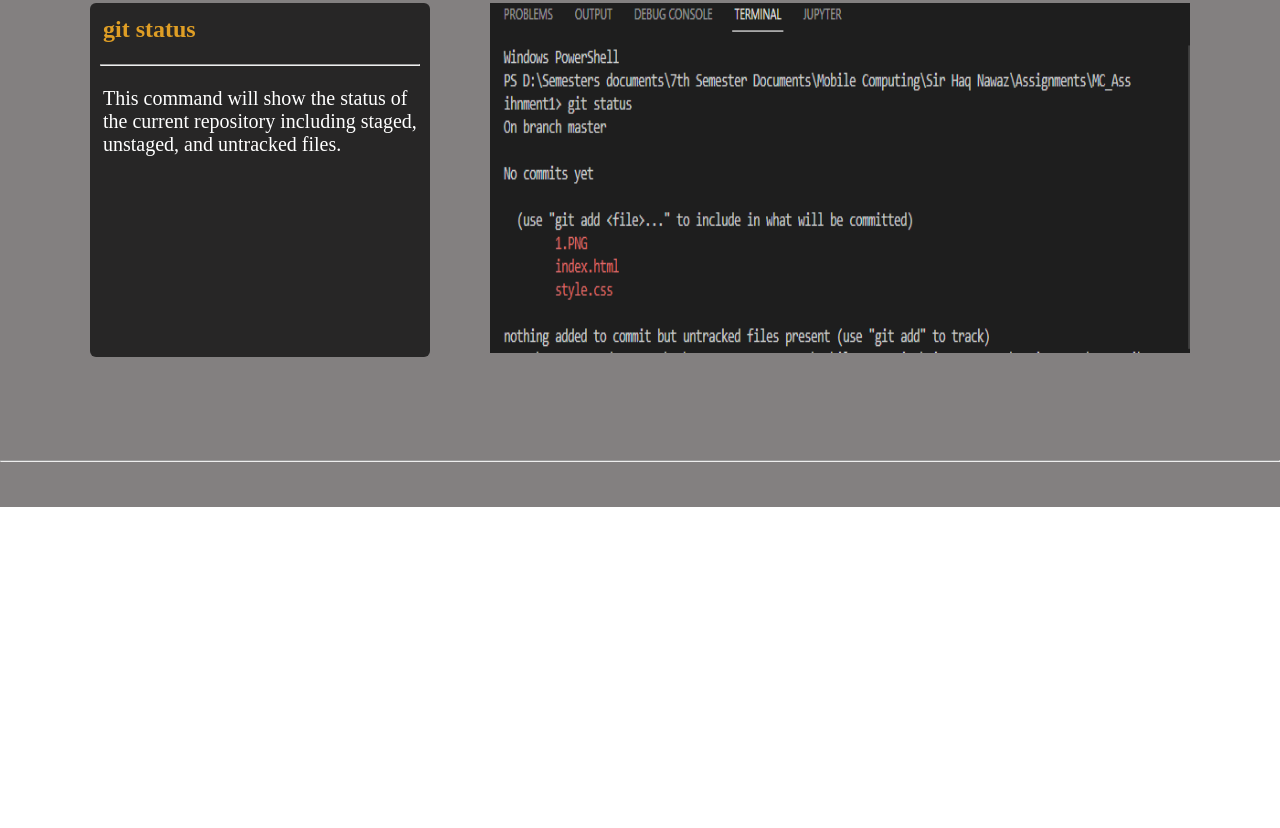
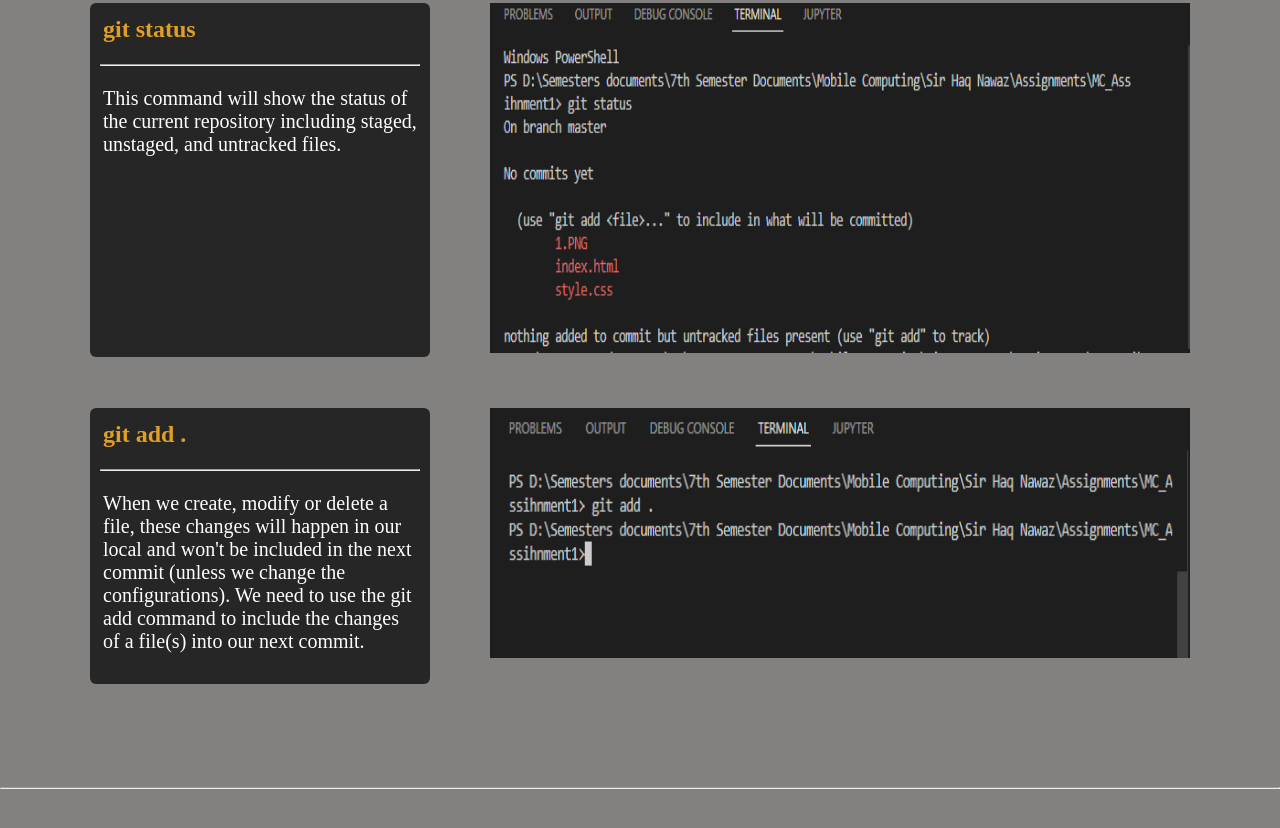
Before and after one commit to Fatima-Mahmood/MC_Assignment_1, a plain HTML site: page index.html in a window 1280 px wide. Shown: the part 452-1280 px from the top of the page. Before the commit the page ends 959 px from the top, so only its background shows below. Drawn offline with Linux system fonts and the light colour scheme.

Commit message:
Description about add command added

```diff
--- a/index.html
+++ b/index.html
@@ -44,6 +44,23 @@
             </div>
 
         </div>
+        <div class="row">
+
+            <div class="menu">
+                <p><b>git add .</b></p><br>
+                <hr><br>
+                <p>When we create, modify or delete a file, these changes will happen in our local and won't be included in the next commit (unless we change the configurations).
+
+                    We need to use the git add command to include the changes of a file(s) into our next commit. </p><br>
+
+            </div>
+
+            <div class="menu2">
+                <img src="3.png" width="700" height="250">
+            </div>
+
+        </div>
+
     </section>
     <section class= "footer">
         <hr>
```
Also changed, not shown: 7.PNG (added), 8.PNG (added).
